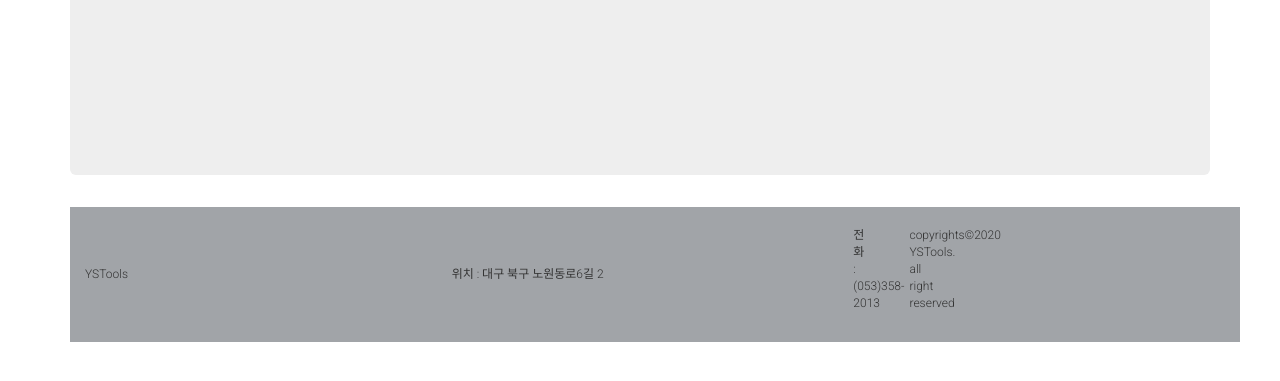
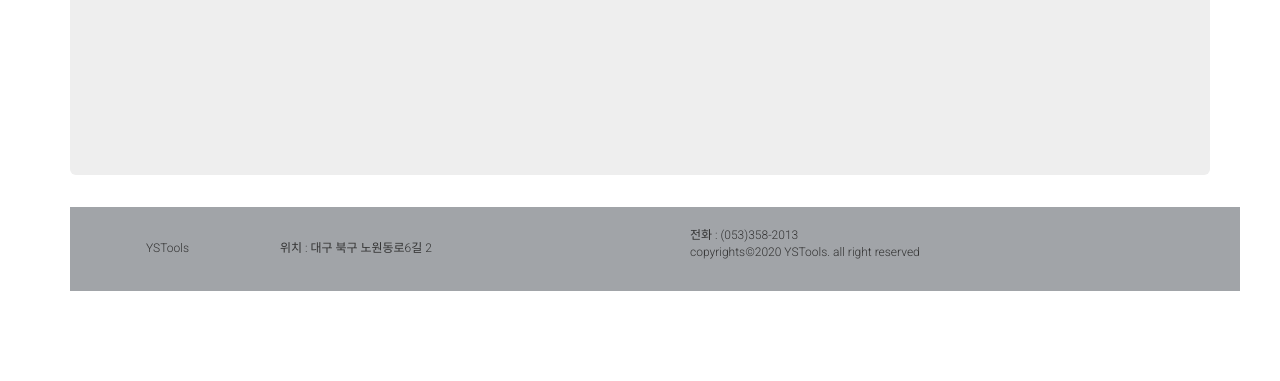
Before and after one commit to Seoha57/seoha57.github.io, a plain HTML site: page index.html in a window 1280 px wide. Shown: the part 385-766 px from the top of the page. Drawn offline with nearby package versions, Linux system fonts and the light colour scheme.

Commit message:
footer_row&col

```diff
--- a/index.html
+++ b/index.html
@@ -48,16 +48,14 @@
 
 	<footer class="container">
       <div class="row">
-        <p class="col-sm-4">YSTools</p>
+        <p class="col-sm-2 text-center">YSTools</p>
 		<p class="col-sm-4">위치 : 대구 북구 노원동로6길 2</p>
 		<ul class="col-sm-4">
-		  <li class="col-sm-2">
-		    <p>전화 : (053)358-2013</p>
+		  <li class="row-sm-2">
+		    <p><span>전화 : (053)358-2013</p></span>
 		  </li>
-		  <li class="col-sm-2">
-		    <p>
-			  <span>copyrights&copy;2020 YSTools. all right reserved
-			</p>
+		  <li class="row-sm-2">
+		    <p>copyrights&copy;2020 YSTools. all right reserved</p>
 		  </li>
 		</ul>
 		</p>
```
